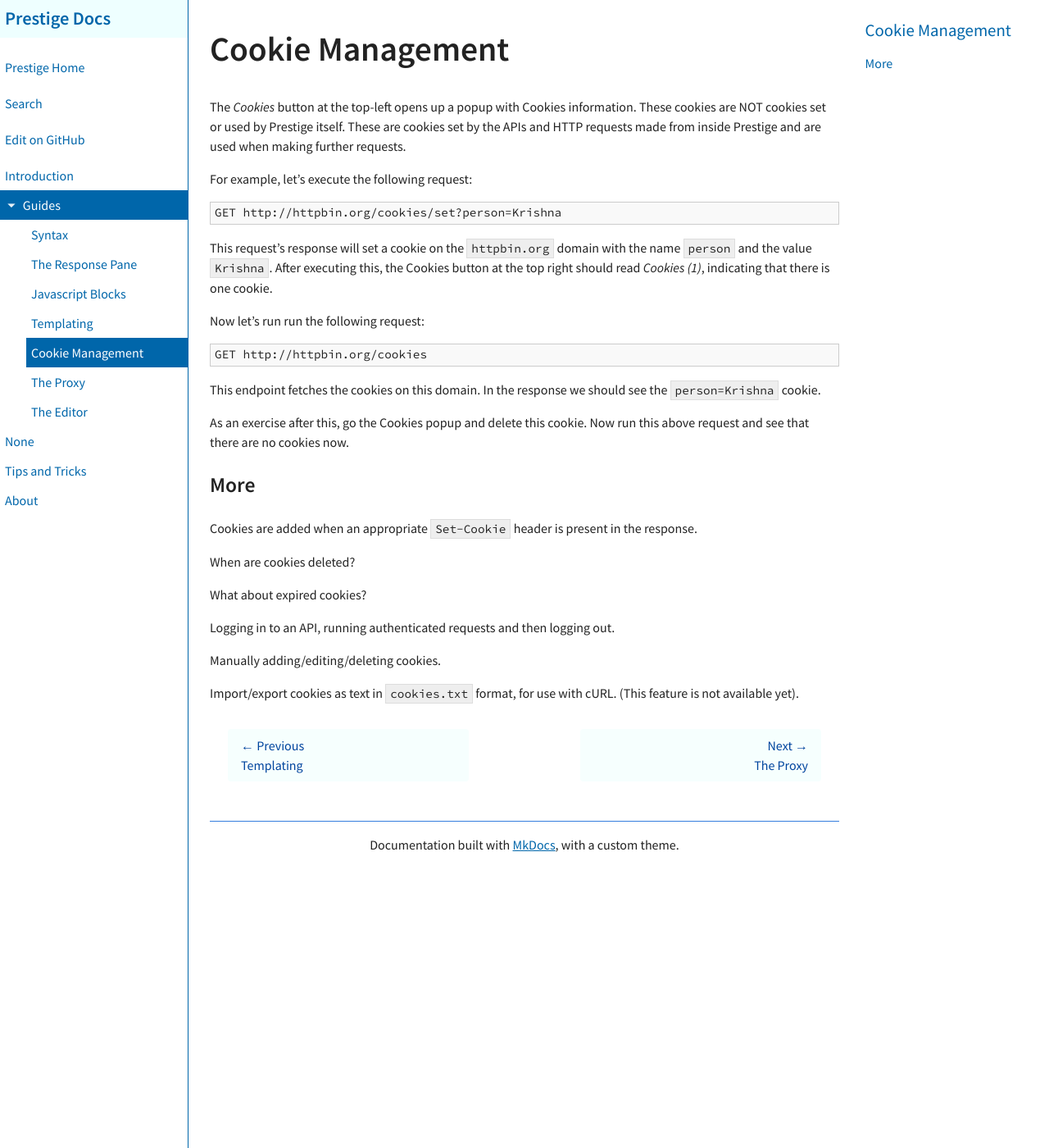
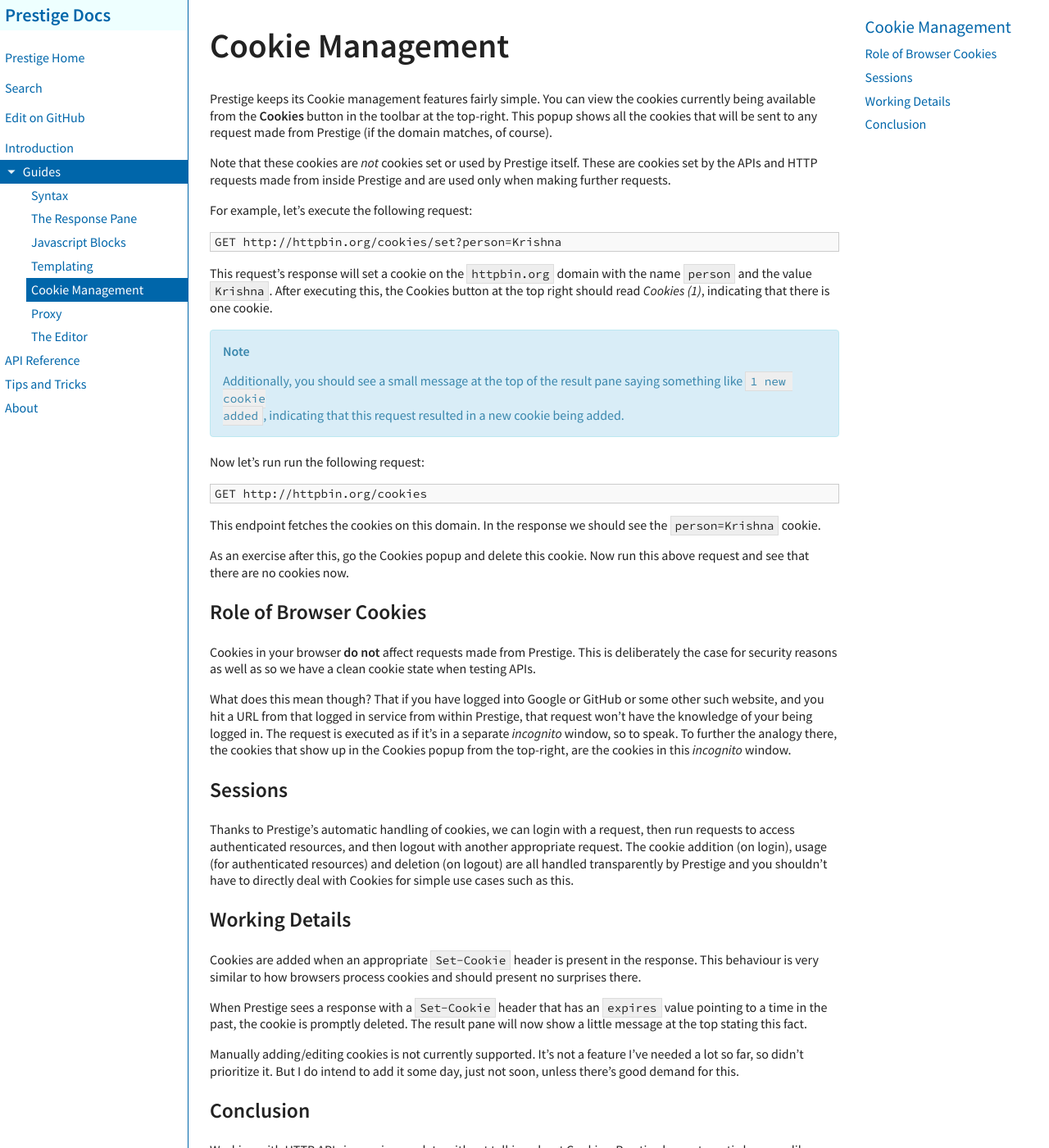
Before and after one commit to sharat87/prestige, an MkDocs documentation site: the page built from docs/content/guides/cookie-management.md, in a window 1280 px wide and 1400 px high. Shown: the whole window at 82% size. Built offline with MkDocs 1.6.1, drawn with Linux system fonts in a browser that asks for light colours; some of the changed text lies outside the part shown.

Commit message:
Added docs on cookie management

````diff
--- a/docs/content/guides/cookie-management.md
+++ b/docs/content/guides/cookie-management.md
@@ -1,8 +1,11 @@
 # Cookie Management
 
-The _Cookies_ button at the top-left opens up a popup with Cookies information. These cookies are NOT cookies set or
-used by Prestige itself. These are cookies set by the APIs and HTTP requests made from inside Prestige and are used when
-making further requests.
+Prestige keeps its Cookie management features fairly simple. You can view the cookies currently being available from the
+**Cookies** button in the toolbar at the top-right. This popup shows all the cookies that will be sent to any request
+made from Prestige (if the domain matches, of course).
+
+Note that these cookies are *not* cookies set or used by Prestige itself. These are cookies set by the APIs and HTTP
+requests made from inside Prestige and are used only when making further requests.
 
 For example, let's execute the following request:
 
@@ -11,8 +14,12 @@ GET http://httpbin.org/cookies/set?person=Krishna
 ```
 
 This request's response will set a cookie on the `httpbin.org` domain with the name `person` and the value `Krishna`.
-After executing this, the Cookies button at the top right should read _Cookies (1)_, indicating that there is one
+After executing this, the Cookies button at the top right should read *Cookies (1)*, indicating that there is one
 cookie.
+
+!!! note
+    Additionally, you should see a small message at the top of the result pane saying something like `1 new cookie
+    added`, indicating that this request resulted in a new cookie being added.
 
 Now let's run run the following request:
 
@@ -25,17 +32,36 @@ This endpoint fetches the cookies on this domain. In the response we should see
 As an exercise after this, go the Cookies popup and delete this cookie. Now run this above request and see that there
 are no cookies now.
 
-## More
+## Role of Browser Cookies
 
-Cookies are added when an appropriate `Set-Cookie` header is present in the response.
+Cookies in your browser **do not** affect requests made from Prestige. This is deliberately the case for security
+reasons as well as so we have a clean cookie state when testing APIs.
 
-When are cookies deleted?
+What does this mean though? That if you have logged into Google or GitHub or some other such website, and you hit a URL
+from that logged in service from within Prestige, that request won't have the knowledge of your being logged in. The
+request is executed as if it's in a separate *incognito* window, so to speak. To further the analogy there, the cookies
+that show up in the Cookies popup from the top-right, are the cookies in this *incognito* window.
 
-What about expired cookies?
+## Sessions
 
-Logging in to an API, running authenticated requests and then logging out.
+Thanks to Prestige's automatic handling of cookies, we can login with a request, then run requests to access
+authenticated resources, and then logout with another appropriate request. The cookie addition (on login), usage (for
+authenticated resources) and deletion (on logout) are all handled transparently by Prestige and you shouldn't have to
+directly deal with Cookies for simple use cases such as this.
 
-Manually adding/editing/deleting cookies.
+## Working Details
 
-Import/export cookies as text in `cookies.txt` format, for use with cURL.
-(This feature is not available yet).
+Cookies are added when an appropriate `Set-Cookie` header is present in the response. This behaviour is very similar to
+how browsers process cookies and should present no surprises there.
+
+When Prestige sees a response with a `Set-Cookie` header that has an `expires` value pointing to a time in the past, the
+cookie is promptly deleted. The result pane will now show a little message at the top stating this fact.
+
+Manually adding/editing cookies is not currently supported. It's not a feature I've needed a lot so far, so didn't
+prioritize it. But I do intend to add it some day, just not soon, unless there's good demand for this.
+
+## Conclusion
+
+Working with HTTP APIs is very incomplete without talking about Cookies. Prestige has automatic browser-like cookie
+handling out-of-the-box so we seldom need to explicitly think about it. And when we do need to take a closer look at the
+cookies Prestige is managing, it's just a click away from the top toolbar.
--- a/docs/theme/css/base.css
+++ b/docs/theme/css/base.css
@@ -17,7 +17,7 @@ body {
 	font-family: "Source Sans Pro", sans-serif;
 	font-size: 16px;
 	font-weight: 400;
-	line-height: 1.5;
+	line-height: 1.3;
 	color: #222;
 	min-height: 100%;
 	--link-blue: #06A;
@@ -68,7 +68,7 @@ main {
 
 nav a, aside a, nav summary, aside summary {
 	text-decoration: none;
-	padding: 6px;
+	padding: 4px 6px;
 	display: block;
 	cursor: pointer;
 	color: var(--link-blue);
--- a/proxy.py
+++ b/proxy.py
@@ -89,8 +89,8 @@ class ProxyHandler(BaseHTTPRequestHandler):
 	def get_target_url(self):
 		if self.path.startswith("/docs/"):
 			return "http://localhost:3042/" + self.path[len("/docs/"):]
-		# if self.path.startswith("/livereload.js"):
-		# 	return "http://localhost:3042/livereload.js?port=3042"
+		if self.path.startswith("/livereload.js"):
+			return "http://localhost:3042/livereload.js?port=3042"
 		if self.path.startswith("/api/"):
 			return "http://localhost:3041/" + self.path[len("/api/"):]
 		return "http://localhost:3040" + self.path
````
Also changed, not shown: docs/content/api-reference.md (added, +11 -0 lines), docs/content/guides/proxy.md (+14 -1 lines).
